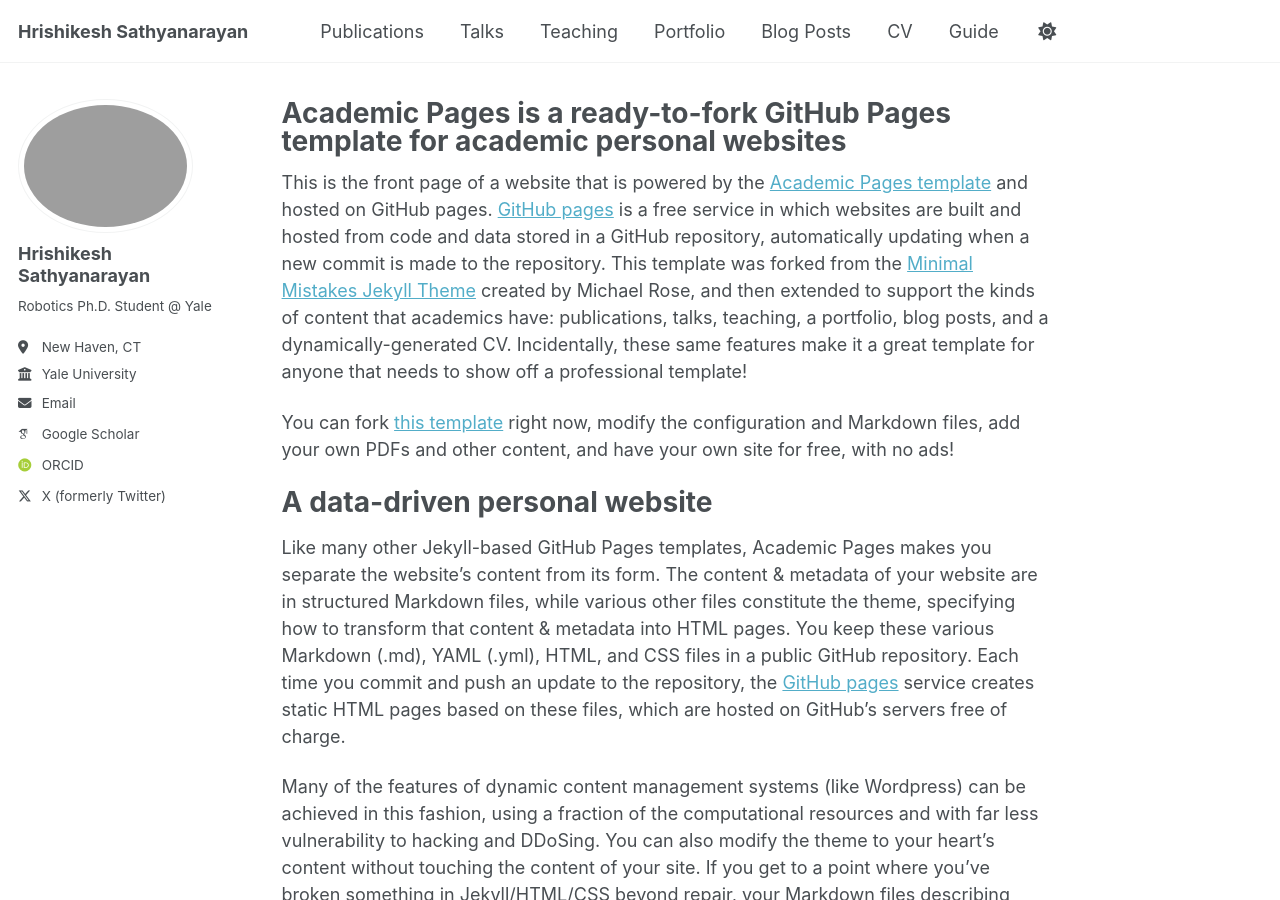
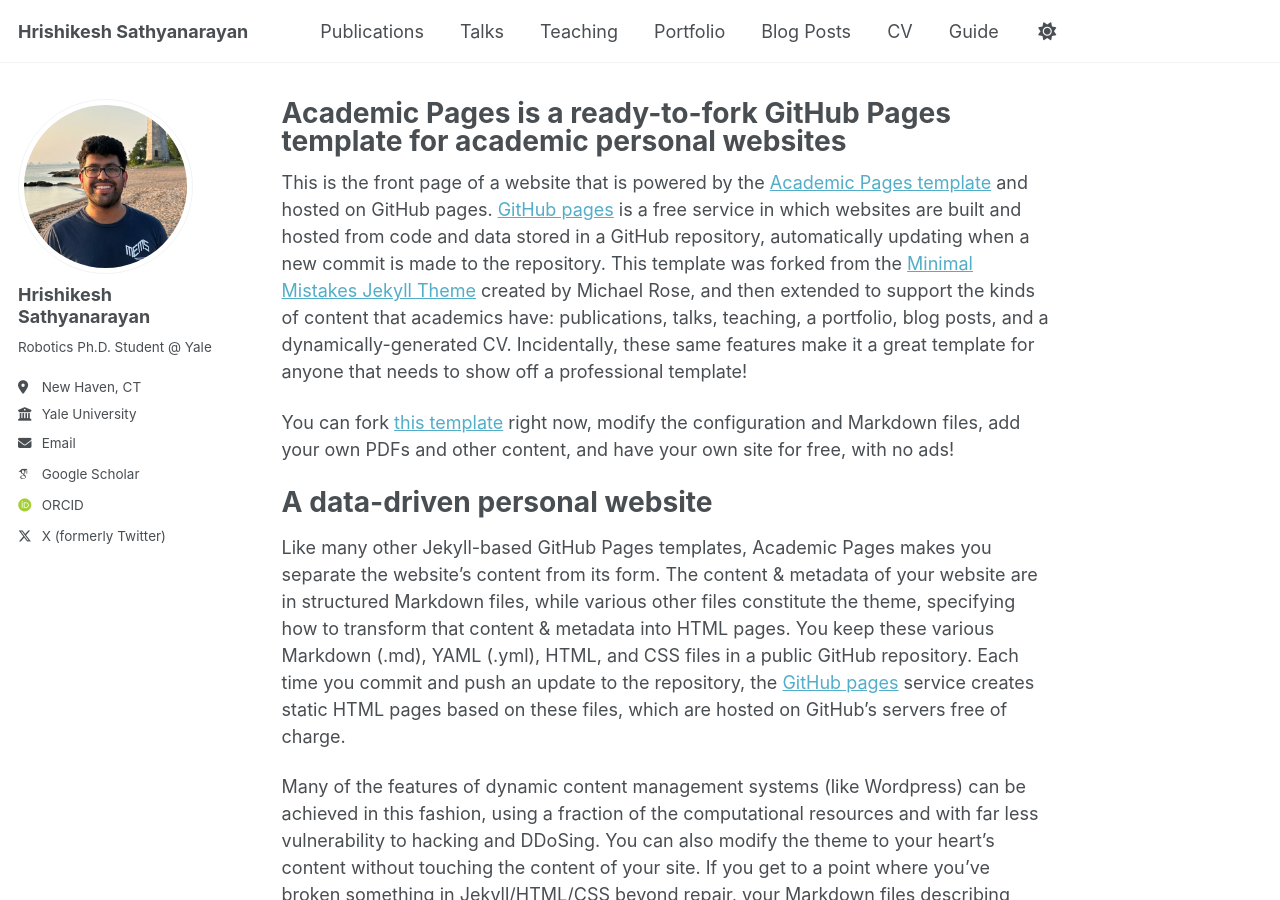
Before and after one commit to HrishiSathya/hrishi-sathya.github.io, a Jekyll site: the page built from _pages/about.md, in a window 1280 px wide and 900 px high. Built offline with Jekyll 4.4.1, drawn with Linux system fonts in a browser that asks for light colours; some web fonts are replaced; a script that is not in the unit is left out.

Commit message:
profile picture

```diff
--- a/_config.yml
+++ b/_config.yml
@@ -23,7 +23,7 @@ repository               : "HrishiSathya/hrishi-sathya.github.io"
 #               Additional customization can be done by editing /_includes/author-profile.html
 author:
   # Biographic information
-  avatar           : "bsky-profile.jpg"
+  avatar           : "bsky_profile.jpg"
   name             : "Hrishikesh Sathyanarayan"
   pronouns         : # example: "she/her"
   bio              : "Robotics Ph.D. Student @ Yale"
```
